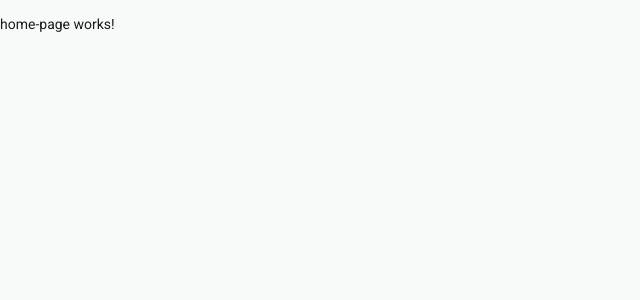
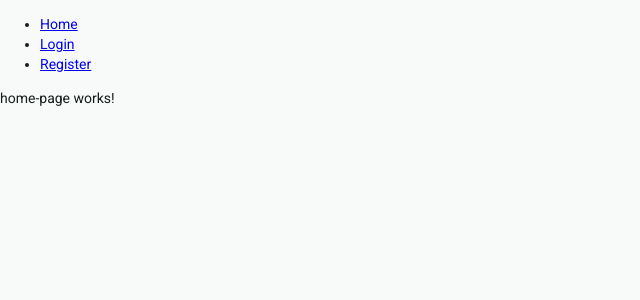
Before and after one commit to haerphi/BIDA2-projet-web, an Angular app in the folder loan-book-friend-client/: page /home in a window 1280 px wide. Shown: the top 300 px of the page, without its empty margins (0-640 px from the left). Built offline with nearby package versions, Linux system fonts and the light colour scheme.

Commit message:
[Angular-Add] Nav bar

```diff
--- a/loan-book-friend-client/src/app/app.html
+++ b/loan-book-friend-client/src/app/app.html
@@ -1 +1,2 @@
+<app-navbar />
 <router-outlet />
--- a/loan-book-friend-client/src/app/app.ts
+++ b/loan-book-friend-client/src/app/app.ts
@@ -1,9 +1,10 @@
 import { Component, signal } from '@angular/core';
 import { RouterOutlet } from '@angular/router';
+import { Navbar } from './components/layout/navbar/navbar';
 
 @Component({
     selector: 'app-root',
-    imports: [RouterOutlet],
+    imports: [RouterOutlet, Navbar],
     templateUrl: './app.html',
     styleUrl: './app.scss',
 })
--- /dev/null
+++ b/loan-book-friend-client/src/app/components/layout/navbar/navbar.html
@@ -0,0 +1,27 @@
+<ul>
+    <li>
+        <a
+            routerLink="/"
+            routerLinkActive="link-active"
+            [routerLinkActiveOptions]="{exact: true}"
+            >Home</a
+        >
+    </li>
+    @if(connected()){
+    <li><span (click)="onLogoutClick()">Logout</span></li>
+    }@else {
+    <li>
+        <a
+            routerLink="/auth"
+            routerLinkActive="link-active"
+            [routerLinkActiveOptions]="{exact: true}"
+            >Login</a
+        >
+    </li>
+    <li>
+        <a routerLink="/auth/register" routerLinkActive="link-active"
+            >Register</a
+        >
+    </li>
+    }
+</ul>
--- /dev/null
+++ b/loan-book-friend-client/src/app/components/layout/navbar/navbar.ts
@@ -0,0 +1,19 @@
+import { Component, computed, inject } from '@angular/core';
+import { RouterLink, RouterLinkActive } from '@angular/router';
+import { AuthService } from '@core/services';
+
+@Component({
+    selector: 'app-navbar',
+    imports: [RouterLink, RouterLinkActive],
+    templateUrl: './navbar.html',
+    styleUrl: './navbar.scss',
+})
+export class Navbar {
+    private readonly _authService = inject(AuthService);
+
+    connected = computed(() => !!this._authService.token());
+
+    onLogoutClick() {
+        this._authService.logout();
+    }
+}
```
Also changed, not shown: loan-book-friend-client/src/app/components/layout/navbar/navbar.scss (added).
